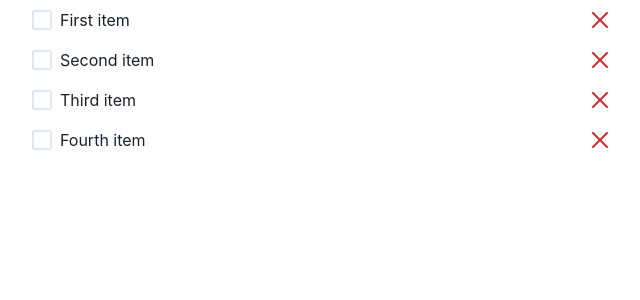
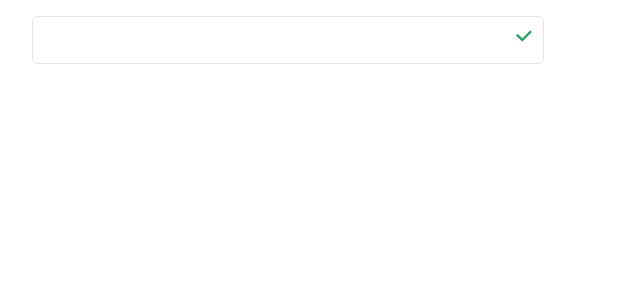
Before and after one commit to csornyei/todo_app, a React (Create React App) app: page / in a window 1280 px wide. Shown: the top 300 px of the page, without its empty margins (0-640 px from the left). Built offline with nearby package versions, Linux system fonts and the light colour scheme.

Commit message:
New todo input field

```diff
--- a/cypress.config.js
+++ b/cypress.config.js
@@ -7,4 +7,5 @@ module.exports = defineConfig({
       // implement node event listeners here
     },
   },
+  video: false,
 });
--- a/src/App.jsx
+++ b/src/App.jsx
@@ -1,14 +1,10 @@
 import React from "react";
 import { useState } from "react";
+import NewTodo from "./components/NewTodo";
 import TodoItem from "./components/TodoItem";
 
 function App() {
-  const [todos, setTodos] = useState([
-    { completed: false, title: "First item" },
-    { completed: false, title: "Second item" },
-    { completed: false, title: "Third item" },
-    { completed: false, title: "Fourth item" },
-  ]);
+  const [todos, setTodos] = useState([]);
 
   const checkTodo = (title, check) => {
     const newTodos = todos.map((todo) => {
@@ -26,8 +22,14 @@ function App() {
     setTodos(newTodos);
   };
 
+  const addTodo = (title) => {
+    const newTodos = [...todos, { title, completed: false }];
+    setTodos(newTodos);
+  };
+
   return (
     <div>
+      <NewTodo addTodo={addTodo} />
       {todos.map(({ completed, title }) => (
         <TodoItem
           completed={completed}
--- /dev/null
+++ b/src/components/NewTodo.jsx
@@ -0,0 +1,43 @@
+import { CheckIcon } from "@chakra-ui/icons";
+import { Input, InputGroup, InputRightElement } from "@chakra-ui/react";
+import React from "react";
+import { useState } from "react";
+
+function NewTodo({ addTodo }) {
+  const [inputValue, setInputValue] = useState("");
+  const addTodoItem = () => {
+    if (inputValue.trim().length > 0) {
+      addTodo(inputValue.trim());
+      setInputValue("");
+    }
+  };
+  return (
+    <InputGroup
+      w="40%"
+      mx="8"
+      my="4"
+      display="flex"
+      alignItems="center"
+      alignContent="center"
+    >
+      <Input
+        data-cy="todo-input"
+        size="lg"
+        value={inputValue}
+        onChange={(event) => setInputValue(event.target.value)}
+        onKeyDown={(event) => {
+          if (event.code === "Enter") {
+            addTodoItem();
+          }
+        }}
+      />
+      <InputRightElement
+        onClick={addTodoItem}
+        data-cy="todo-input-submit"
+        children={<CheckIcon color="green.500" />}
+      />
+    </InputGroup>
+  );
+}
+
+export default NewTodo;
```
Also changed, not shown: cloudbuild.yaml (+0 -9 lines), 2 other files (tests, documents, lock files or other folders).
